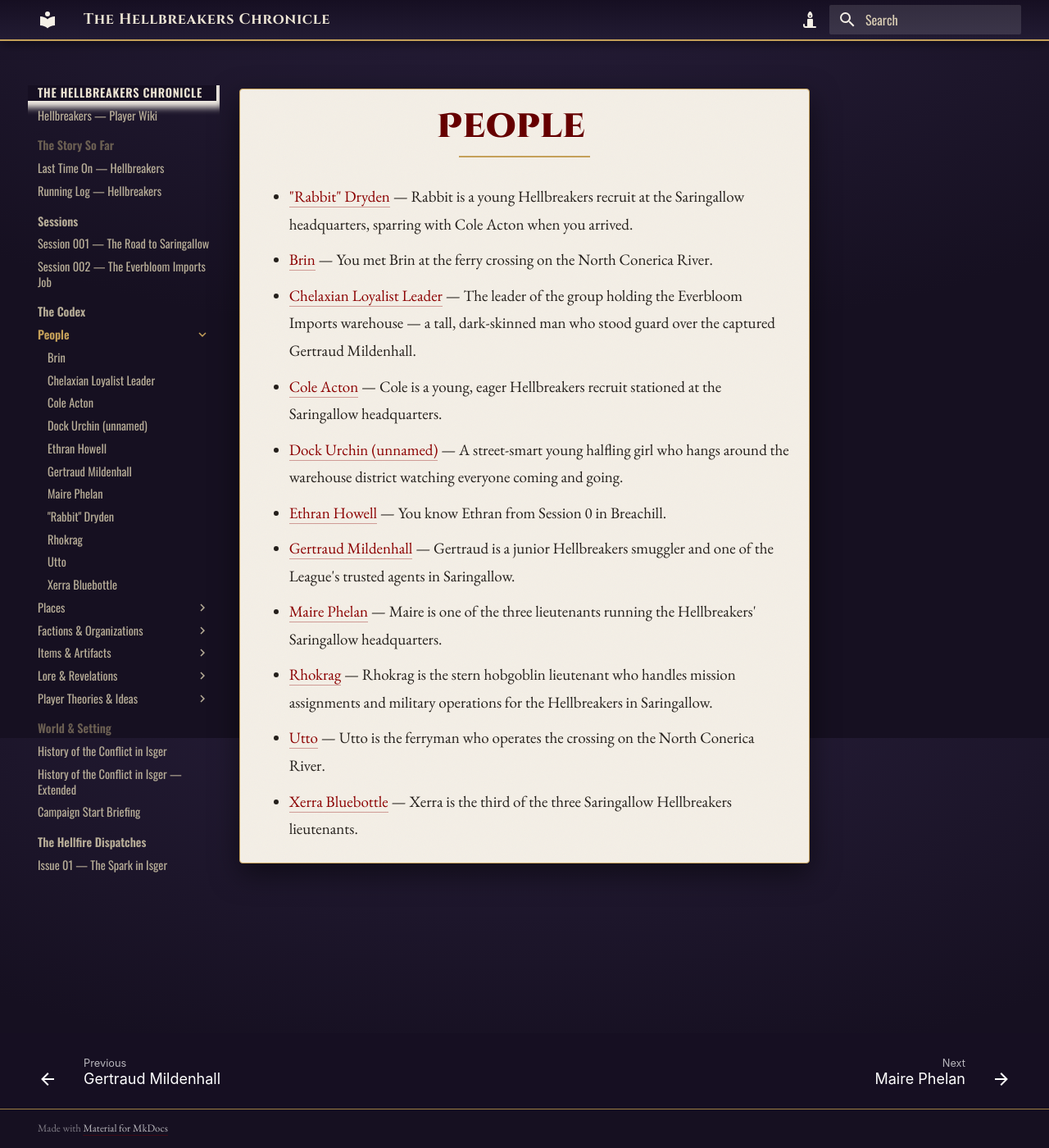
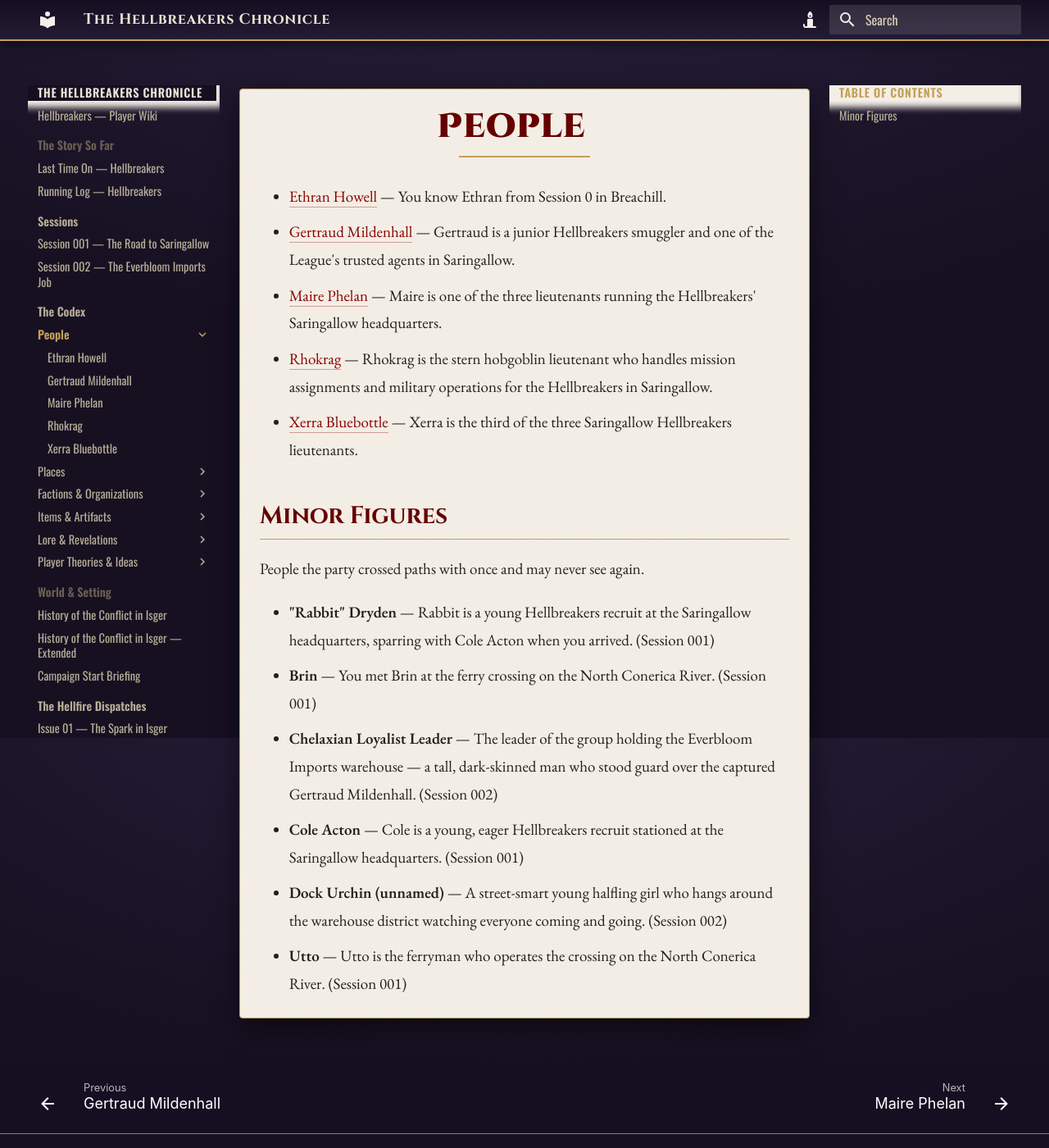
Before and after one commit to ehwhattaugonnado/friends-of-rose, an MkDocs documentation site: the page built from docs/codex/people/index.md, in a window 1280 px wide and 1400 px high. Shown: the whole window at 82% size. Built offline with MkDocs 1.6.1 and Material for MkDocs 9.7.7, drawn with Linux system fonts in a browser that asks for light colours.

Commit message:
Codex: demote 7 one-off NPCs/places to per-category rosters
Generated by build_wiki.py. Brin, Cole Acton, Rabbit Dryden, Utto, the Dock
Urchin, the Chelaxian Loyalist Leader, and the North Conerica River Crossing
move from full pages into "Minor Figures" / "Places Passed Through" rosters on
the category index; cross-references to them render as plain text. Keeps the
codex focused on the figures that recur or matter.

Co-Authored-By: Claude Opus 4.8 <noreply@anthropic.com>

```diff
--- a/docs/codex/people/index.md
+++ b/docs/codex/people/index.md
@@ -1,13 +1,19 @@
 # People
 
-- ["Rabbit" Dryden](rabbit-dryden.md) — Rabbit is a young Hellbreakers recruit at the Saringallow headquarters, sparring with Cole Acton when you arrived.
-- [Brin](brin.md) — You met Brin at the ferry crossing on the North Conerica River.
-- [Chelaxian Loyalist Leader](chelaxian-loyalist-leader.md) — The leader of the group holding the Everbloom Imports warehouse — a tall, dark-skinned man who stood guard over the captured Gertraud Mildenhall.
-- [Cole Acton](cole-acton.md) — Cole is a young, eager Hellbreakers recruit stationed at the Saringallow headquarters.
-- [Dock Urchin (unnamed)](dock-urchin.md) — A street-smart young halfling girl who hangs around the warehouse district watching everyone coming and going.
 - [Ethran Howell](ethran-howell.md) — You know Ethran from Session 0 in Breachill.
 - [Gertraud Mildenhall](gertraud-mildenhall.md) — Gertraud is a junior Hellbreakers smuggler and one of the League's trusted agents in Saringallow.
 - [Maire Phelan](maire-phelan.md) — Maire is one of the three lieutenants running the Hellbreakers' Saringallow headquarters.
 - [Rhokrag](rhokrag.md) — Rhokrag is the stern hobgoblin lieutenant who handles mission assignments and military operations for the Hellbreakers in Saringallow.
-- [Utto](utto.md) — Utto is the ferryman who operates the crossing on the North Conerica River.
 - [Xerra Bluebottle](xerra-bluebottle.md) — Xerra is the third of the three Saringallow Hellbreakers lieutenants.
+
+
+## Minor Figures
+
+People the party crossed paths with once and may never see again.
+
+- **"Rabbit" Dryden** — Rabbit is a young Hellbreakers recruit at the Saringallow headquarters, sparring with Cole Acton when you arrived. (Session 001)
+- **Brin** — You met Brin at the ferry crossing on the North Conerica River. (Session 001)
+- **Chelaxian Loyalist Leader** — The leader of the group holding the Everbloom Imports warehouse — a tall, dark-skinned man who stood guard over the captured Gertraud Mildenhall. (Session 002)
+- **Cole Acton** — Cole is a young, eager Hellbreakers recruit stationed at the Saringallow headquarters. (Session 001)
+- **Dock Urchin (unnamed)** — A street-smart young halfling girl who hangs around the warehouse district watching everyone coming and going. (Session 002)
+- **Utto** — Utto is the ferryman who operates the crossing on the North Conerica River. (Session 001)
```
Also changed, not shown: docs/codex/factions/chelaxian-loyalists.md (+1 -5 lines), docs/codex/index.md (+2 -2 lines), docs/codex/people/brin.md (deleted, +0 -9 lines), docs/codex/people/chelaxian-loyalist-leader.md (deleted, +0 -14 lines), docs/codex/people/cole-acton.md (deleted, +0 -9 lines), docs/codex/people/dock-urchin.md (deleted, +0 -9 lines), docs/codex/people/rabbit-dryden.md (deleted, +0 -9 lines), docs/codex/people/utto.md (deleted, +0 -9 lines), docs/codex/places/everbloom-imports.md (+1 -2 lines), docs/codex/places/index.md (+7 -1 lines), docs/codex/places/north-conerica-river-crossing.md (deleted, +0 -7 lines).
